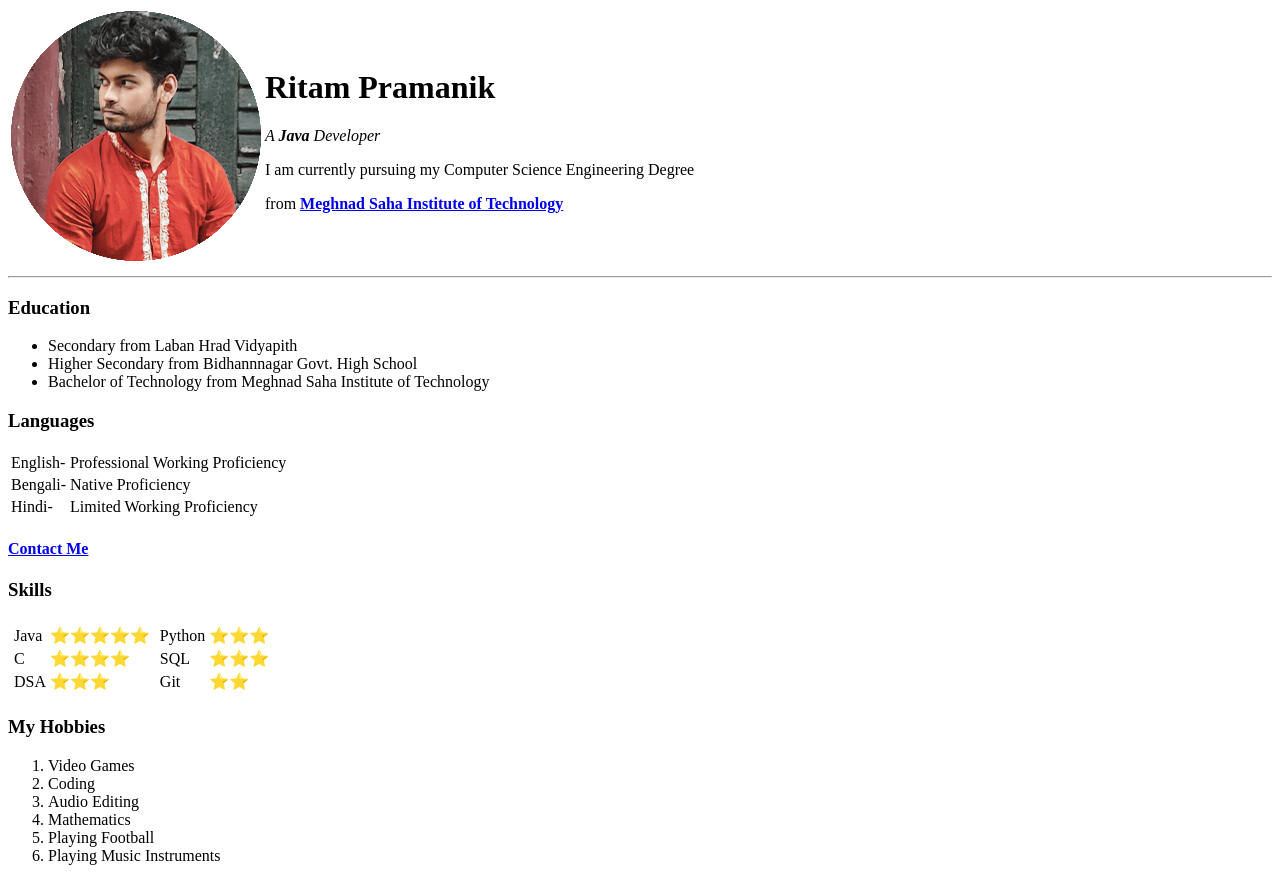
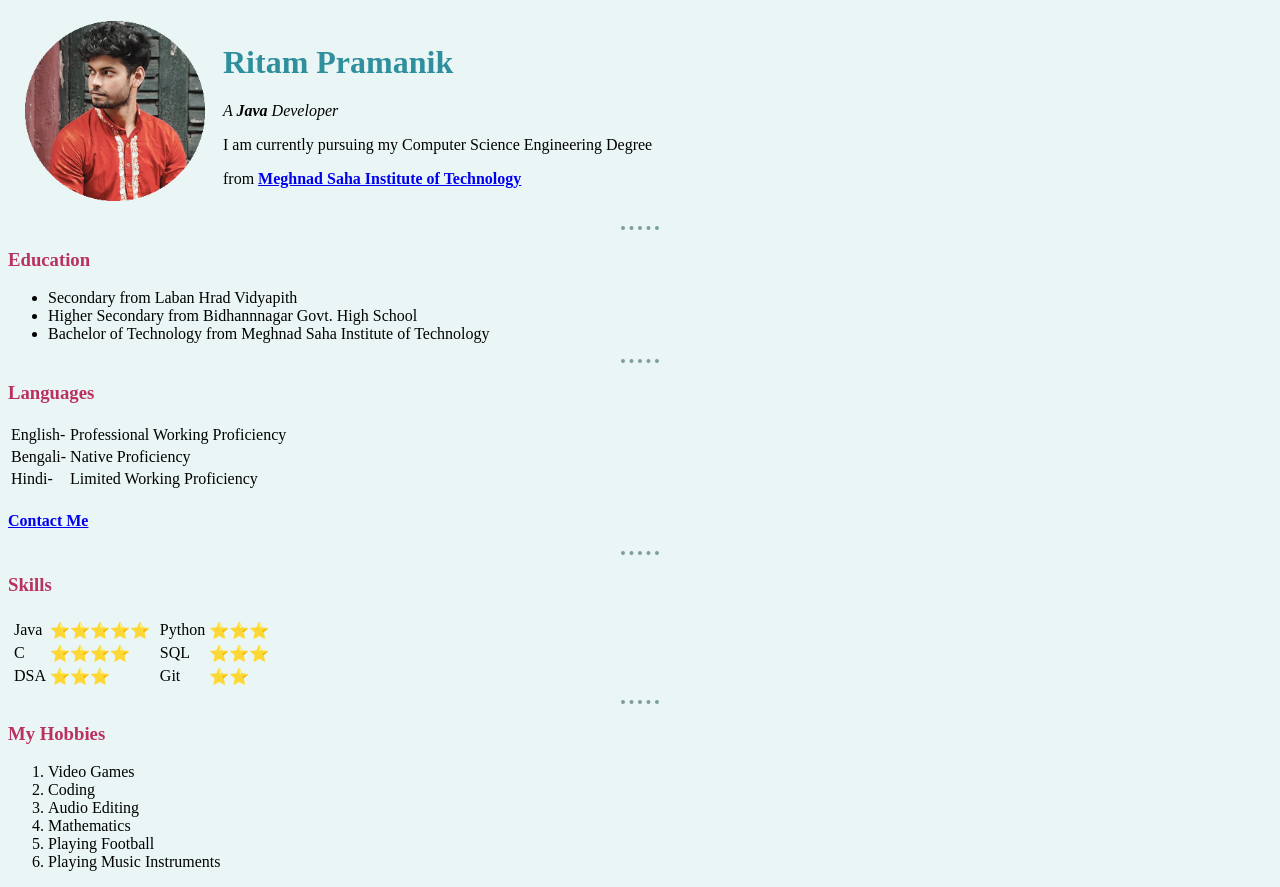
Before and after one commit to TheHackerFromMars/My-Webpage, a plain HTML site: page index.html in a window 1280 px wide. Drawn offline with Linux system fonts and the light colour scheme; files that its build step writes are made by us from their sources.

Commit message:
Update index.html

```diff
--- a/index.html
+++ b/index.html
@@ -4,15 +4,17 @@
 <head>
   <meta charset="utf-8">
   <title>Ritam's Personal Site</title>
+  <link rel="stylesheet" href="css/styles.css">
+
 </head>
 
 <body>
   <table>
     <tr>
-      <td><img src="Ritam Circle img.png" alt="Ritam Pramanik's profile picture"></td>
+      <td><img src="Ritam Circle img.png" alt="Ritam Pramanik's profile picture" vspace="10" hspace="14"/></td>
       <td><h1>Ritam Pramanik</h1>
       <p>
-        <em>A <strong>Java</strong> Developer</em>
+        <em> A <strong>Java</strong> Developer</em>
       </p>
       <p>
         I am currently pursuing my Computer Science Engineering Degree
@@ -32,6 +34,8 @@
     <li>Bachelor of Technology from Meghnad Saha Institute of Technology</li>
   </ul>
 
+  <hr>
+
   <h3>Languages</h3>
   <table>
     <tr>
@@ -49,6 +53,8 @@
   </table>
 
   <a href="Contact Details.html "><h4>Contact Me</h4></a>
+
+  <hr>
 
   <h3>Skills</h3>
 
@@ -91,6 +97,8 @@
 
     </table>
 
+  <hr>
+
     <h3>My Hobbies</h3>
     <ol>
       <li>
```
